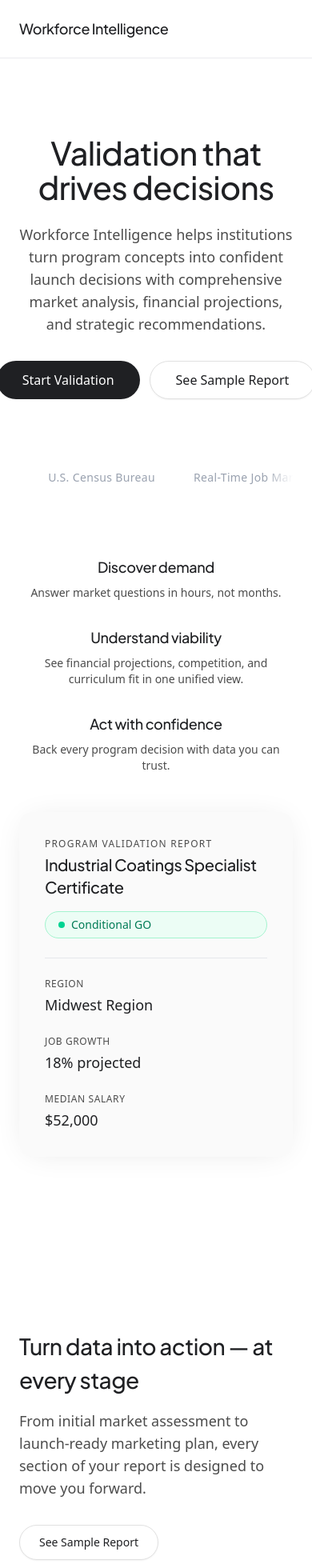
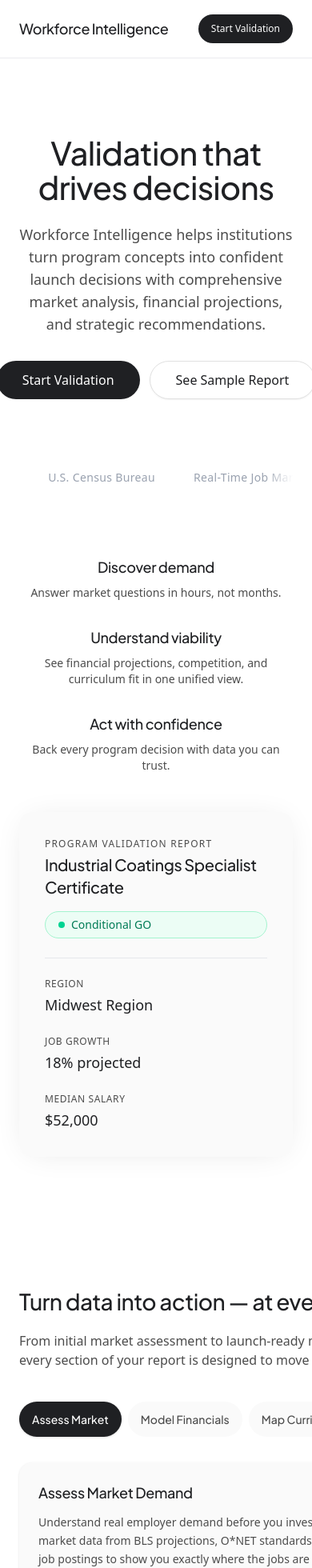
Before and after one commit to wspanic201/workforce-intelligence, a Next.js app: page / in a window 390 px wide. Shown: the top 1960 px of the page at 80% size. Built offline with nearby package versions, Linux system fonts and the light colour scheme.

Commit message:
Mobile polish: responsive padding, horizontal tabs, smaller stats, nav CTA

```diff
--- a/app/globals.css
+++ b/app/globals.css
@@ -423,3 +423,12 @@
     animation: none !important;
   }
 }
+
+/* Hide scrollbar for tab overflow on mobile */
+.scrollbar-hide {
+  -ms-overflow-style: none;
+  scrollbar-width: none;
+}
+.scrollbar-hide::-webkit-scrollbar {
+  display: none;
+}
--- a/app/layout.tsx
+++ b/app/layout.tsx
@@ -82,6 +82,17 @@ export default function RootLayout({
                   </Button>
                 </Link>
               </div>
+              {/* Mobile CTA */}
+              <div className="md:hidden">
+                <Link href="/submit">
+                  <Button
+                    size="sm"
+                    className="rounded-full bg-[#1F2023] hover:bg-black text-white font-medium px-4 h-9 text-xs"
+                  >
+                    Start Validation
+                  </Button>
+                </Link>
+              </div>
             </div>
           </nav>
         </header>
--- a/app/page.tsx
+++ b/app/page.tsx
@@ -132,18 +132,18 @@ export default function HomePage() {
       </section>
 
       {/* ===== TABBED FEATURES ===== */}
-      <section className="bg-white py-[120px]">
+      <section className="bg-white py-16 md:py-16 md:py-[120px]">
         <div className="max-w-[1200px] mx-auto px-6">
-          <div className="grid lg:grid-cols-2 gap-16 items-start">
+          <div className="grid lg:grid-cols-2 gap-10 lg:gap-16 items-start">
             <div>
               <AnimateOnScroll variant="fade-up">
                 <h2 className="heading-display text-[clamp(1.75rem,3vw,2.25rem)]">
                   Turn data into action — at every stage
                 </h2>
-                <p className="mt-4 text-[#4C4C4C] text-lg max-w-lg">
+                <p className="mt-4 text-[#4C4C4C] text-base md:text-lg max-w-lg">
                   From initial market assessment to launch-ready marketing plan, every section of your report is designed to move you forward.
                 </p>
-                <div className="mt-8">
+                <div className="mt-8 hidden lg:block">
                   <Link href="#sample-report">
                     <Button variant="outline" className="rounded-full px-6 h-11 font-medium border-[#E0E0E0] text-[#1F2023] hover:bg-gray-50">
                       See Sample Report
@@ -154,21 +154,19 @@ export default function HomePage() {
             </div>
 
             <div>
-              {/* Tab buttons */}
-              <div className="flex flex-col gap-1 mb-8">
+              {/* Tab buttons — horizontal scroll on mobile */}
+              <div className="flex flex-row lg:flex-col gap-2 lg:gap-1 mb-6 lg:mb-8 overflow-x-auto pb-2 lg:pb-0 -mx-2 px-2 scrollbar-hide">
                 {tabs.map((tab, i) => (
                   <button
                     key={tab.label}
                     onClick={() => setActiveTab(i)}
-                    className={`text-left px-5 py-3 rounded-xl transition-all duration-200 ${
+                    className={`text-left px-4 lg:px-5 py-2.5 lg:py-3 rounded-full lg:rounded-xl transition-all duration-200 whitespace-nowrap flex-shrink-0 ${
                       activeTab === i
-                        ? 'bg-[#FAFAFA] shadow-sm'
-                        : 'hover:bg-gray-50'
+                        ? 'bg-[#1F2023] text-white lg:bg-[#FAFAFA] lg:text-[#1F2023] shadow-sm'
+                        : 'bg-[#FAFAFA] text-[#4C4C4C] lg:bg-transparent hover:bg-gray-50'
                     }`}
                   >
-                    <span className={`font-heading font-medium text-sm ${
-                      activeTab === i ? 'text-[#1F2023]' : 'text-[#4C4C4C]'
-                    }`}>
+                    <span className="font-heading font-medium text-sm">
                       {tab.label}
                     </span>
                   </button>
@@ -176,8 +174,8 @@ export default function HomePage() {
               </div>
 
               {/* Active tab content */}
-              <div className="rounded-2xl bg-[#FAFAFA] p-8 shadow-sm">
-                <h3 className="heading-display text-xl mb-3">{tabs[activeTab].title}</h3>
+              <div className="rounded-2xl bg-[#FAFAFA] p-6 md:p-8 shadow-sm">
+                <h3 className="heading-display text-lg md:text-xl mb-3">{tabs[activeTab].title}</h3>
                 <p className="text-[#4C4C4C] text-sm leading-relaxed mb-6">{tabs[activeTab].desc}</p>
                 <div className="space-y-2">
                   {tabs[activeTab].features.map((f) => (
@@ -187,6 +185,14 @@ export default function HomePage() {
                     </div>
                   ))}
                 </div>
+              </div>
+
+              <div className="mt-6 lg:hidden">
+                <Link href="#sample-report">
+                  <Button variant="outline" className="rounded-full px-6 h-11 font-medium border-[#E0E0E0] text-[#1F2023] hover:bg-gray-50 w-full">
+                    See Sample Report
+                  </Button>
+                </Link>
               </div>
             </div>
           </div>
@@ -229,7 +235,7 @@ export default function HomePage() {
       </section>
 
       {/* ===== WHY INSTITUTIONS CHOOSE US ===== */}
-      <section className="bg-white py-[120px]">
+      <section className="bg-white py-16 md:py-[120px]">
         <div className="max-w-[1200px] mx-auto px-6">
           <div className="flex flex-col lg:flex-row lg:items-end lg:justify-between gap-8 mb-16">
             <div>
@@ -306,14 +312,14 @@ export default function HomePage() {
 
           {/* Stats */}
           <AnimateOnScroll variant="fade-up" delay={200}>
-            <div className="flex justify-center gap-16 flex-wrap">
+            <div className="flex justify-center gap-8 md:gap-16 flex-wrap">
               {[
                 { value: 48, suffix: 'hr', label: 'Average delivery time' },
                 { value: 6, suffix: '', label: 'Expert perspectives per report' },
                 { value: 14, suffix: '+', label: 'Pages of comprehensive analysis' },
               ].map(({ value, suffix, label }) => (
                 <div key={label} className="text-center">
-                  <div className="font-heading font-medium text-white text-6xl tracking-tight">
+                  <div className="font-heading font-medium text-white text-4xl md:text-6xl tracking-tight">
                     <CountUp end={value} suffix={suffix} duration={2200} />
                   </div>
                   <p className="text-white/50 text-sm mt-2">{label}</p>
@@ -325,7 +331,7 @@ export default function HomePage() {
       </section>
 
       {/* ===== SUPPORT FOR EVERY STEP ===== */}
-      <section className="bg-white py-[120px]">
+      <section className="bg-white py-16 md:py-[120px]">
         <div className="max-w-[1200px] mx-auto px-6">
           <AnimateOnScroll variant="fade-up" className="text-center mb-16">
             <h2 className="heading-display text-[clamp(1.75rem,3vw,2.25rem)]">
@@ -352,7 +358,7 @@ export default function HomePage() {
       </section>
 
       {/* ===== PRICING ===== */}
-      <section id="pricing" className="bg-white py-[120px]">
+      <section id="pricing" className="bg-white py-16 md:py-[120px]">
         <div className="max-w-[1200px] mx-auto px-6">
           <AnimateOnScroll variant="fade-up" className="text-center mb-16">
             <h2 className="heading-display text-[clamp(1.75rem,3vw,2.25rem)]">
@@ -453,7 +459,7 @@ export default function HomePage() {
       </section>
 
       {/* ===== FINAL CTA ===== */}
-      <section className="bg-white py-[120px]">
+      <section className="bg-white py-16 md:py-[120px]">
         <div className="max-w-[1200px] mx-auto px-6">
           <AnimateOnScroll variant="fade-up">
             <div className="mx-auto max-w-3xl text-center">
```
